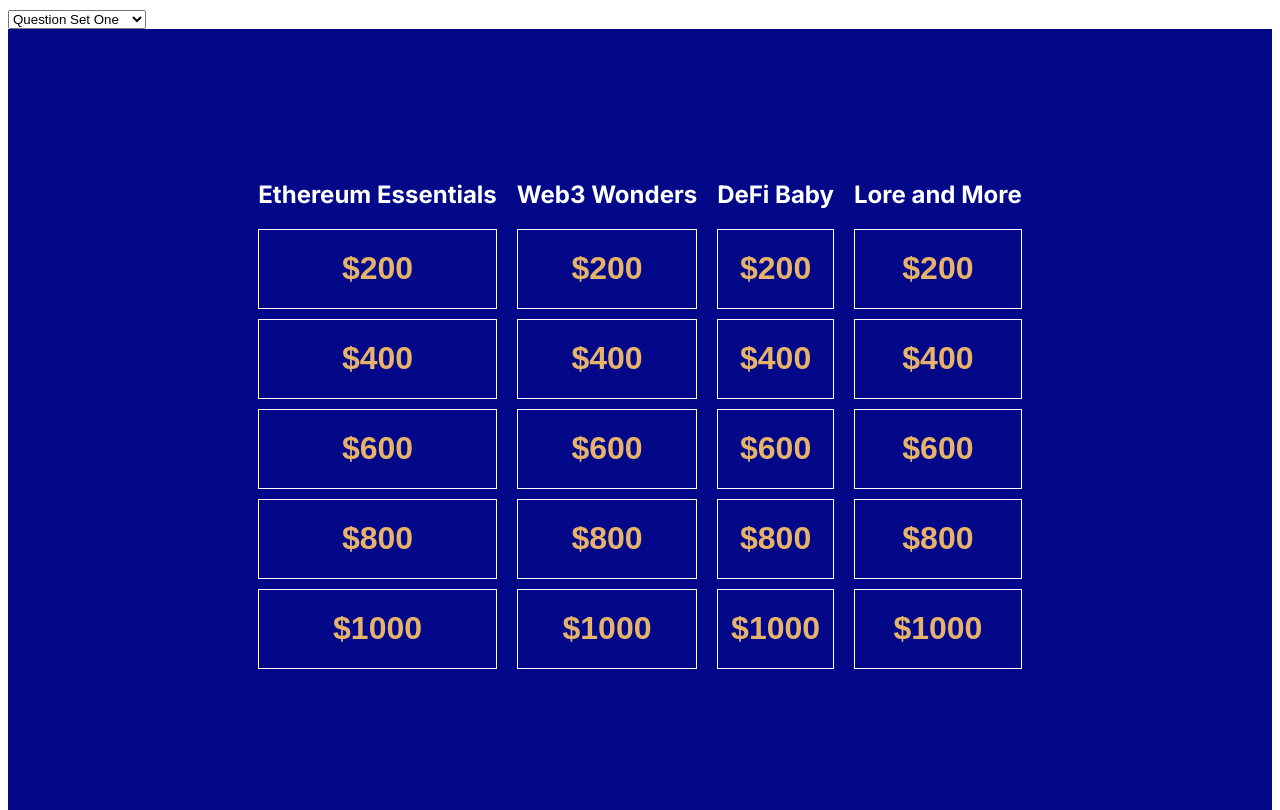
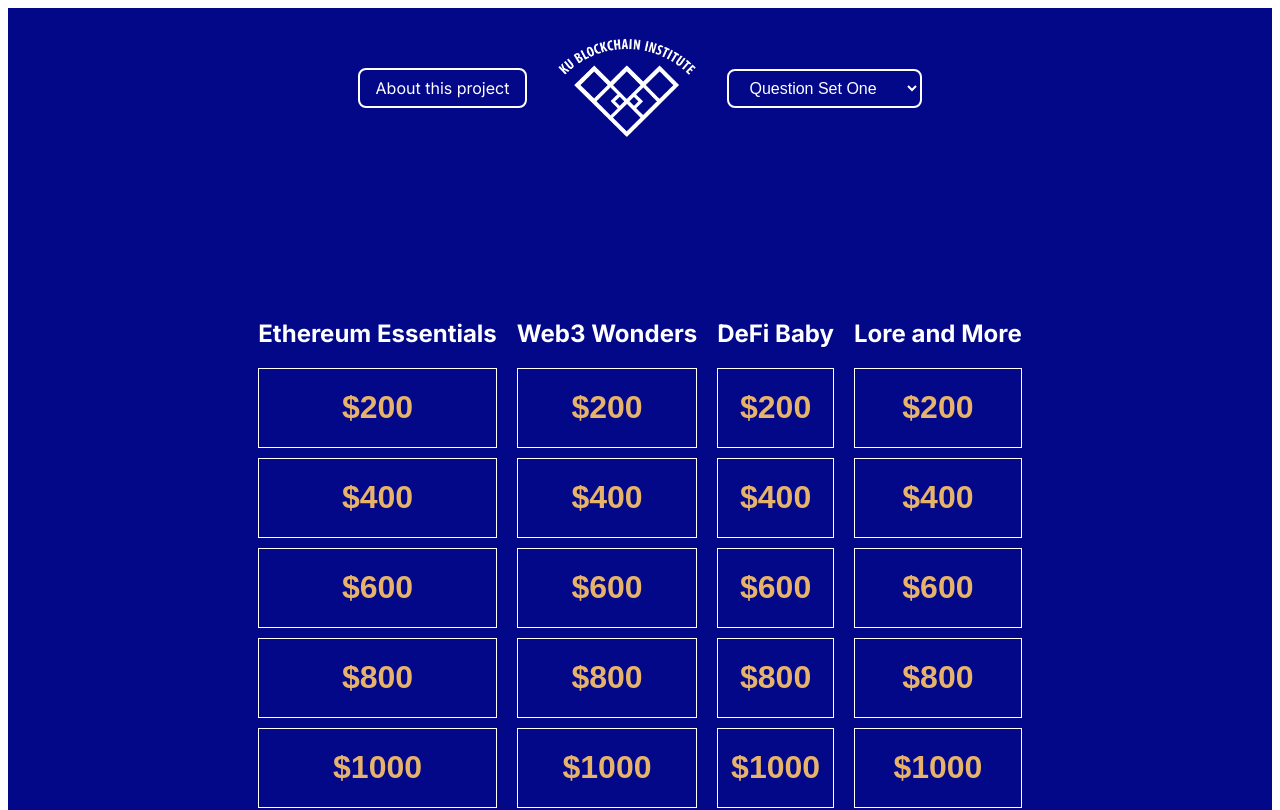
Before and after one commit to emmanasseri/blockchain-jeopardy, a Next.js app: page /jeopardy in a window 1280 px wide. Shown: the top 810 px of the page. Built offline with nearby package versions, Linux system fonts and the light colour scheme.

Commit message:
visual modifications

```diff
--- a/src/app/jeopardy/page.js
+++ b/src/app/jeopardy/page.js
@@ -1,12 +1,12 @@
 "use client";
 import React, { useEffect, useState } from "react";
+import Image from "next/image";
+import Link from "next/link";
 import {
   questionDataSetOne,
   questionDataSetTwo,
   questionDataSetThree,
-} from "./questionData"; // The path might differ based on your file structure
-//import QuestionModal from "./QuestionModal"; // This is the modal component that you will create
-import Navbar from "@/components/Navbar";
+} from "./questionData";
 
 export const Jeopardy = () => {
   const [currentQuestionData, setCurrentQuestionData] =
@@ -94,12 +94,25 @@ export const Jeopardy = () => {
 
   return (
     <>
-      <select onChange={handleSetChange}>
-        <option value="setOne">Question Set One</option>
-        <option value="setTwo">Question Set Two</option>
-        <option value="setThree">Question Set Three</option>
-        {/* Add more <option> elements for additional question sets */}
-      </select>
+      <div style={styles.header}>
+        <Link href="/" style={styles.buttonLink}>
+          About this project
+        </Link>
+        <Image
+          src={"/white-kubi-logo.png"}
+          alt={"kubi logo"}
+          height={100}
+          width={140}
+          style={styles.image}
+        />
+        <select onChange={handleSetChange} style={styles.selector}>
+          <option value="setOne">Question Set One</option>
+          <option value="setTwo">Question Set Two</option>
+          <option value="setThree">Question Set Three</option>
+          {/* Add more <option> elements for additional question sets */}
+        </select>
+      </div>
+
       <div style={styles.jeopardyBoard}>
         {currentQuestionData.map((category, index) => (
           <div key={index} style={styles.categoryColumn}>
@@ -162,6 +175,17 @@ export const QuestionModal = ({ question, onClose, onAnswerReveal }) => {
 };
 
 const styles = {
+  selector: {
+    backgroundColor: "#020888",
+    color: "white",
+    fontSize: "1rem",
+    border: "2px solid white",
+    borderRadius: "8px",
+    padding: "8px 16px",
+    color: "white",
+  },
+
+  image: { margin: "30px" },
   jeopardyBoard: {
     display: "flex",
     justifyContent: "center",
@@ -242,6 +266,29 @@ const styles = {
     cursor: "pointer",
     fontSize: "1rem",
   },
+  buttonLink: {
+    display: "inline-block",
+    border: "2px solid white",
+    borderRadius: "8px",
+    padding: "8px 16px",
+    backgroundColor: "transparent",
+    color: "white",
+    cursor: "pointer",
+    textDecoration: "none",
+    outline: "none",
+    transition: "0.3s",
+    "&:hover": {
+      backgroundColor: "black",
+      color: "white",
+    },
+  },
+  header: {
+    display: "flex",
+    justifyContent: "center",
+    alignItems: "center",
+
+    backgroundColor: "#020888",
+  },
 };
 
 export default Jeopardy;
--- a/src/app/layout.js
+++ b/src/app/layout.js
@@ -3,8 +3,8 @@ import { Inter } from "next/font/google";
 const inter = Inter({ subsets: ["latin"] });
 
 export const metadata = {
-  title: "Create Next App",
-  description: "Generated by create next app",
+  title: "Blockchain Jeopardy",
+  description: "A blockchain Jeopardy board!",
 };
 
 export default function RootLayout({ children }) {
```
Also changed, not shown: src/app/page.js (+62 -2 lines), public/white-kubi-logo.png (added).
